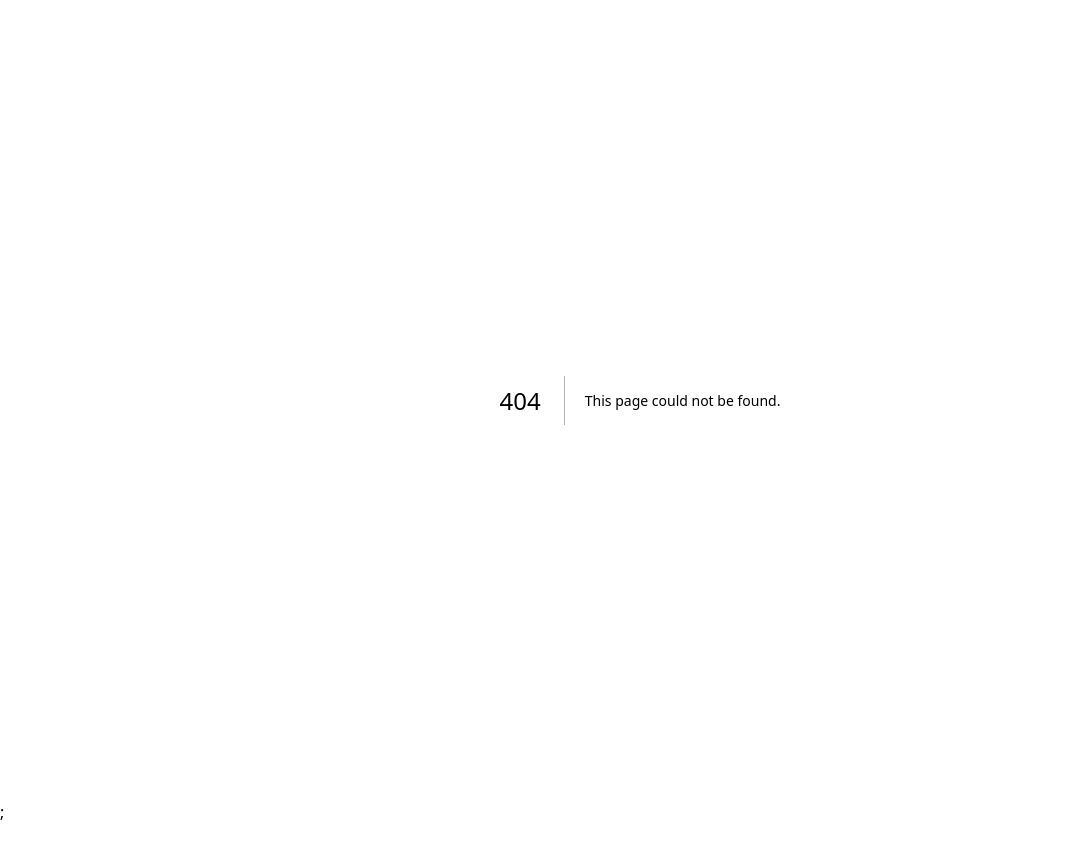
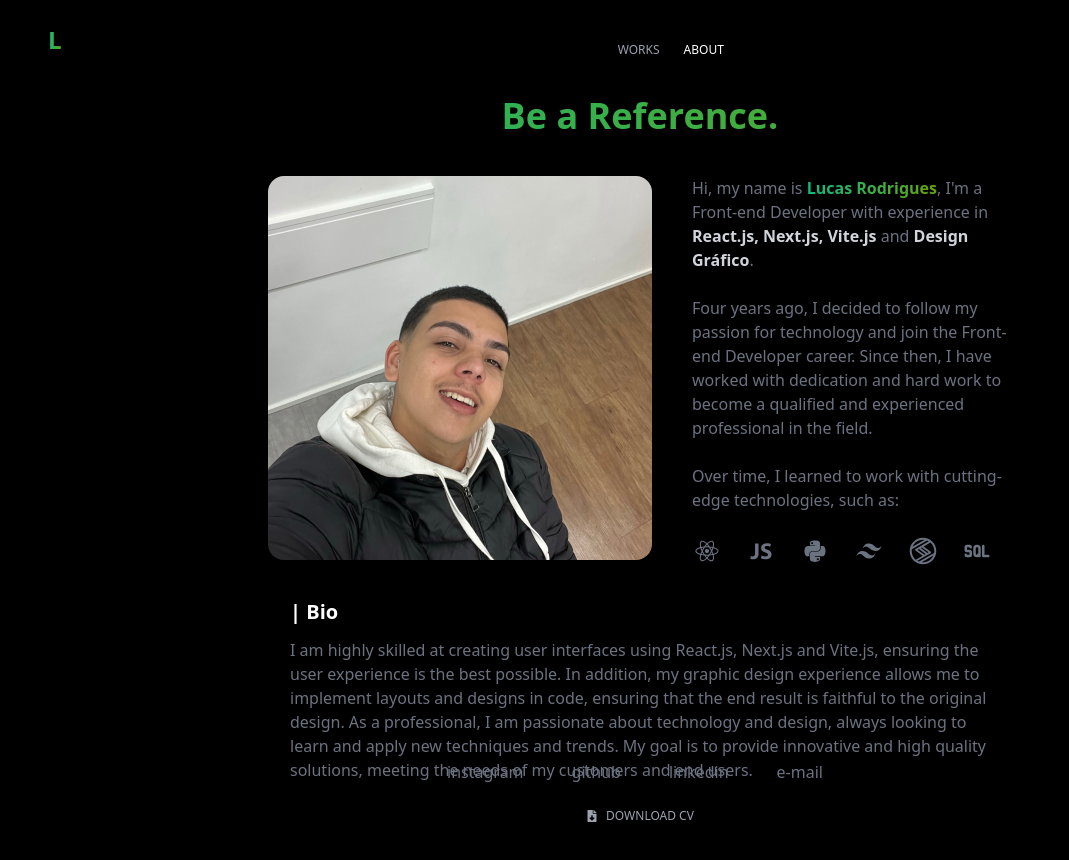
Before and after one commit to c4slu/caslu.vercel.app, a Next.js app: page /about in a window 1280 px wide. Before the commit this address had no page. Shown: the top 860 px of the page, without its empty margins (0-1069 px from the left). Before the commit the page ends 824 px from the top, so only its background shows below. Built offline with nearby package versions, Linux system fonts and the light colour scheme.

Commit message:
New page - About

```diff
--- /dev/null
+++ b/src/components/about/main.tsx
@@ -0,0 +1,140 @@
+import Image from "next/image";
+import avatar from "../../../public/avatar.jpeg"
+import { DiJavascript1, DiPython, DiReact } from "react-icons/di";
+import { BiLogoTailwindCss } from "react-icons/bi";
+import { RxStitchesLogo } from "react-icons/rx";
+import { TbSql } from "react-icons/tb";
+import { FaFileDownload } from "react-icons/fa";
+import { useState } from "react"
+import { motion } from "framer-motion";
+import Link from "next/link";
+export default function Main() {
+
+const [isHovered, setIsHovered] = useState(false);
+
+
+
+  return (
+    <motion.div
+      initial={{ opacity: 0, x: -100 }}
+      animate={{ opacity: 1, x: 0 }}
+      transition={{ duration: 0.5 }}
+      className="flex flex-col justify-center mt-24"
+    >
+      <h1 className="bg-clip-text text-center mb-10 text-transparent bg-gradient-to-r from-emerald-500 to-lime-600 font-bold text-4xl">
+        Be a Reference.
+      </h1>
+      <motion.div
+      initial={{ opacity: 0, x: -100 }}
+      animate={{ opacity: 1, x: 0 }}
+      transition={{ duration: 0.9 }}
+      className="flex gap-10 justify-center text-gray-500">
+        <Image
+          src={avatar}
+          alt=""
+          className="rounded-2xl w-96 h-96 object-cover overflow-hidden"
+        />
+        <p className="w-80">
+          Hi, my name is{" "}
+          <strong className="bg-clip-text text-transparent bg-gradient-to-r from-emerald-500 to-lime-600 font-semibold">
+            Lucas Rodrigues
+          </strong>
+          , I'm a Front-end Developer with experience in
+          <strong className="text-gray-300 font-semibold">
+            {" "}
+            React.js, Next.js, Vite.js{" "}
+          </strong>
+          and{" "}
+          <strong className="text-gray-300 font-semibold">
+            Design Gráfico
+          </strong>
+          . <br />
+          <br />
+          Four years ago, I decided to follow my passion for
+          technology and join the Front-end Developer
+          career. Since then, I have worked with dedication
+          and hard work to become a qualified and
+          experienced professional in the field.
+          <br />
+          <br />
+          Over time, I learned to work with cutting-edge
+          technologies, such as:
+          <div className="flex mt-6 text-3xl gap-6">
+            <span className="transition-colors duration-500 cursor-pointer hover:text-sky-500">
+              <DiReact />
+            </span>
+            <span className="transition-colors duration-500 cursor-pointer hover:text-yellow-400">
+              <DiJavascript1 />
+            </span>
+            <span className="transition-colors duration-500 cursor-pointer hover:text-sky-900">
+              <DiPython />
+            </span>
+            <span className="transition-colors duration-500 cursor-pointer hover:text-sky-400">
+              <BiLogoTailwindCss />
+            </span>
+            <span className="transition-colors cursor-pointer hover:text-gray-400">
+              <RxStitchesLogo />
+            </span>
+            <span className="transition-colors cursor-pointer hover:text-sky-900">
+              <TbSql />
+            </span>
+          </div>
+        </p>
+      </motion.div>
+      <motion.div
+      initial={{ opacity: 0, x: -100 }}
+      animate={{ opacity: 1, x: 0 }}
+      transition={{ duration: 2.5 }}
+      className="flex w-[700px] mx-auto">
+        <h1 className="text-white items-center flex font-bold mt-8 text-xl">
+          | Bio
+        </h1>
+      </motion.div>
+      <motion.div
+      initial={{ opacity: 0, x: -100 }}
+      animate={{ opacity: 1, x: 0 }}
+      transition={{ duration: 2.5 }}
+      className="flex flex-col justify-center items-center text-gray-500">
+        <p className=" w-[700px] mt-3">
+          I am highly skilled at creating user interfaces
+          using React.js, Next.js and Vite.js, ensuring the
+          user experience is the best possible. In addition,
+          my graphic design experience allows me to
+          implement layouts and designs in code, ensuring
+          that the end result is faithful to the original
+          design. As a professional, I am passionate about
+          technology and design, always looking to learn and
+          apply new techniques and trends. My goal is to
+          provide innovative and high quality solutions,
+          meeting the needs of my customers and end users.
+        </p>
+        <motion.div
+      initial={{ y: 10, opacity: 0 }}
+      animate={{ y: 0, opacity: 1 }}
+      exit={{ y: -10, opacity: 0 }}
+      transition={{ duration: 0.5 }} className="flex">
+          <a
+            href="https://docs.google.com/document/d/1-IxdGAEt-yocVrrxDpWI7rXR_CHV9eVmEiBHvCFkt4A/edit?usp=sharing"
+            target="_blank"
+          >
+            <motion.button
+              className={` flex gap-2 my-5 items-center  cursor-pointer font-medium uppercase text-xs px-3 py-1.5 transition-colors ${
+                isHovered
+                  ? "bg-white/10 px-2 rounded text-white"
+                  : "text-gray-400"
+              }`}
+              onMouseEnter={() => setIsHovered(true)}
+              onMouseLeave={() => setIsHovered(false)}
+              initial={{ opacity: 0 }}
+              animate={{ opacity: 1 }}
+              exit={{ opacity: 0 }}
+            >
+              <FaFileDownload />
+              Download CV
+            </motion.button>
+          </a>
+        </motion.div>
+      </motion.div>
+    </motion.div>
+  );
+}
--- a/src/components/home/navbar.tsx
+++ /dev/null
@@ -1,50 +0,0 @@
-import Link from "next/link";
-import {
-  BsBrightnessLowFill,
-  BsFillHouseDoorFill,
-  BsTerminalFill,
-} from "react-icons/bs";
-import { useState } from "react";
-
-
-export default function NavBar() {
-  const [hovered, setHovered] = useState('')
-
-  return (
-    <nav>
-      <div className="max-w-screen-xl flex flex-wrap items-center justify-between mx-auto">
-        <Link
-          href="./"
-          className="bg-clip-text text-transparent font-extrabold text-3xl bg-gradient-to-r from-emerald-500 to-lime-600"
-        >
-          Caslu
-        </Link>
-        <div className="text-white">
-          <ul className="flex flex-col p-4 md:p-0 mt-4 font-medium  md:flex-row md:space-x-8 ">
-            <Link href="./">
-              <li className="group flex text-xs py-2 pl-3  transition-colors pr-4 hover:bg-gray-900 hover:text-white font-semibold text-gray-300 rounded">
-                Home
-                <span className="opacity-0 ml-1.5 transition-opacity duration-300 flex items-center group-hover:opacity-100">
-                  <BsFillHouseDoorFill />
-                </span>
-              </li>
-            </Link>
-            <Link href="./works">
-              <li className="group flex text-xs py-2 pl-3 transition-colors pr-4 font-semibold hover:text-white hover:bg-gray-900 text-gray-300 rounded">
-                Works
-                <span className="opacity-0 ml-1.5 transition-opacity duration-300 flex items-center group-hover:opacity-100">
-                  <BsTerminalFill />
-                </span>
-              </li>
-            </Link>
-          </ul>
-        </div>
-        <div className="items-center justify-center text-gray-300 hover:text-white hover:bg-gray-900 hidden w-full md:flex md:w-auto md:order-1">
-          <a href="#" className="p-2 rounded">
-            {/* <BsBrightnessLowFill /> */}
-          </a>
-        </div>
-      </div>
-    </nav>
-  );
-}
--- /dev/null
+++ b/src/pages/about.tsx
@@ -0,0 +1,15 @@
+import Main from "@/components/about/main";
+import Footer from "@/components/footer";
+import Navbar from "@/components/nav";
+
+export default function About() {
+  return(
+    <div>
+      <Navbar />
+      <div>
+        <Main/>
+      </div>
+      <Footer />
+    </div>
+  )
+}
--- a/src/pages/index.tsx
+++ b/src/pages/index.tsx
@@ -1,9 +1,7 @@
-import Image from 'next/image'
-import { Inter } from 'next/font/google'
 
-import Navbar from '../components/home/nav'
+import Navbar from '../components/nav'
 import Main from '../components/home/main'
-import Footer from '../components/home/footer'
+import Footer from '../components/footer'
 
 export default function Home() {
   return (
--- a/src/pages/works.tsx
+++ b/src/pages/works.tsx
@@ -1,5 +1,5 @@
-import Footer from '../components/home/footer';
-import Navbar  from '../components/home/nav';
+import Footer from '../components/footer';
+import Navbar  from '../components/nav';
 import MainWorks from '../components/works/main';
 export default function Workds() {
 
```
Also changed, not shown: public/avatar.jpeg, src/components/footer.tsx (renamed from src/components/home/footer.tsx), src/components/nav.tsx (renamed from src/components/home/nav.tsx).
